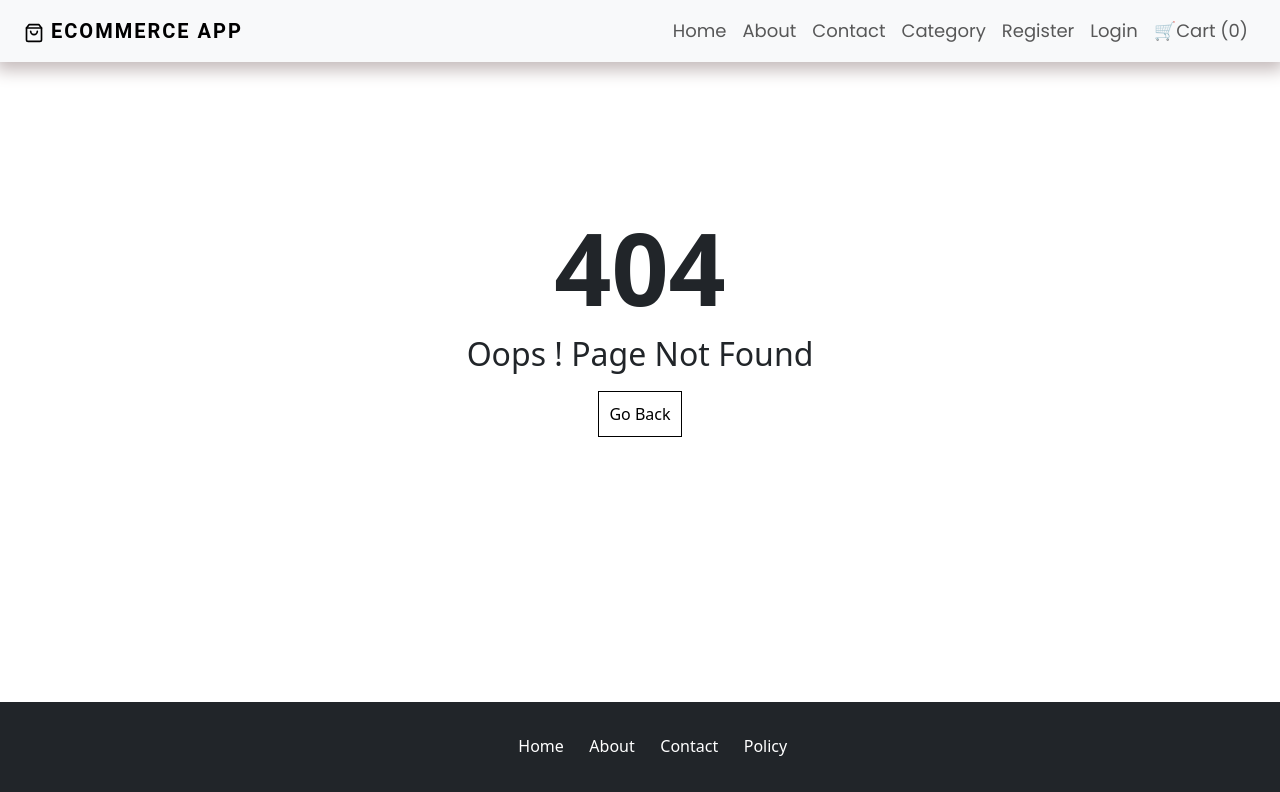
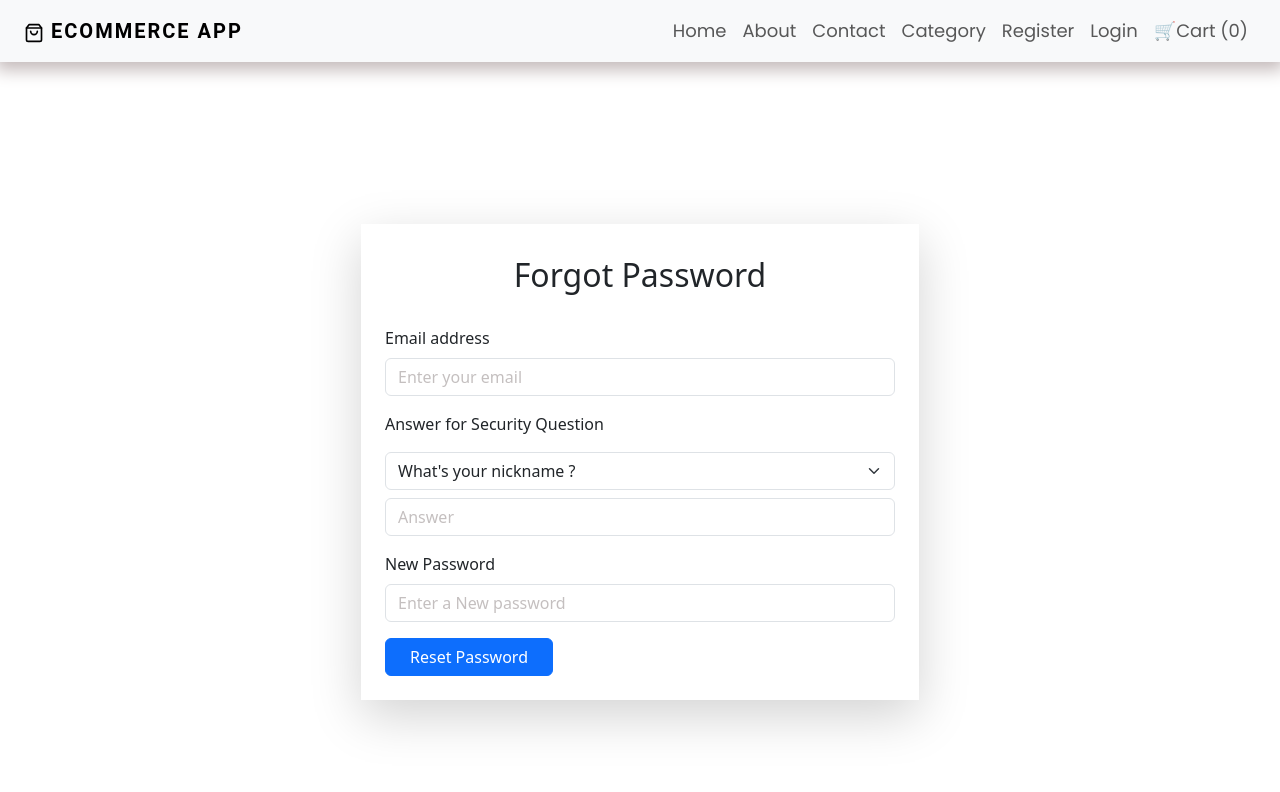
Before and after one commit to imyubraz/mern_ecommerce_frontend, a React (Create React App) app: page /forgot-password in a window 1280 px wide. Before the commit this address had no page. Shown: the top 792 px of the page. Built offline with nearby package versions, Linux system fonts and the light colour scheme.

Commit message:
Forgot password using security question implemented by adding backend API and integrated with that, tested and working.

```diff
--- a/src/App.js
+++ b/src/App.js
@@ -8,6 +8,7 @@ import NotFoundPage from './pages/NotFoundPage';
 import Register from './pages/auth/Register';
 import Login from './pages/auth/Login';
 import Logout from './pages/auth/Logout';
+import ForgotPassword from './pages/auth/ForgotPassword';
 import Dashboard from './pages/user/Dashboard';
 import UserRoute from './routes/UserRoute';
 
@@ -25,6 +26,7 @@ function App() {
         <Route path='/policy' element={<Policy />} />
         <Route path='/register' element={<Register />} />
         <Route path='/login' element={<Login />} />
+        <Route path='/forgot-password' element={<ForgotPassword />} />
         <Route path='/logout' element={<Logout />} />
         <Route path='/*' element={<NotFoundPage />} />
       </Routes>
--- /dev/null
+++ b/src/pages/auth/ForgotPassword.js
@@ -0,0 +1,75 @@
+import React, { useState } from 'react'
+import Layout from '../../components/layout/Layout'
+import { toast } from 'react-toastify';
+import axios from 'axios';
+
+
+const ForgotPassword = () => {
+
+    const [email, setEmail] = useState("");
+    const [question, setQuestion] = useState("");
+    const [newPassword, setNewPassword] = useState("");
+
+
+    const handleSubmit = async (e) => {
+        // preventing default submit behaviour
+        e.preventDefault();
+
+        try {
+            const res = await axios.post(`${process.env.REACT_APP_AUTH_API}/forgot-password`, { email, question, newPassword });
+
+            if (res.data.success) {
+
+                toast.success(res.data.message, {
+                    position: "top-center"
+                });
+                // await setTimeout(() => navigate(location.state || "/reset-password"), 2000);
+
+            } else {
+                // console.log("Failed!")
+                toast.error(res.data.error);
+            }
+
+        }
+        catch (error) {
+            // toast.error(`Error : ${error.response.data.message}`);
+            toast.error(`Error : ${error.response.data.error}`);
+        }
+    }
+
+    return (
+        <Layout title="Login | Ecommerce App">
+            <>
+                <div className="container d-flex justify-content-center align-items-center vh-100 flex-column">
+                    <div className="form-wrapper w-50 shadow-lg p-4">
+                        <h2 className='text-center py-2 mb-4'>Forgot Password</h2>
+                        <form onSubmit={handleSubmit} >
+                            <div className="mb-3">
+                                <label htmlFor="emailInput" className="form-label">Email address</label>
+                                <input type="email" className="form-control" id="emailInput" placeholder='Enter your email' value={email} onChange={(e) => setEmail(e.target.value)} required />
+                            </div>
+                            <div className="mb-3">
+                                <label htmlFor="questionInput" className="form-label">Answer for Security Question</label>
+                                <select className="form-select my-2" aria-label="Default select example">
+                                    <option selected>What's your nickname ?</option>
+                                    <option>What's your pet name?</option>
+                                    <option>What's your first school name?</option>
+                                    <option>What's your elder cousin name?</option>
+                                </select>
+                                <input type="question" className="form-control" id="questionInput" placeholder='Answer' name='question' value={question} onChange={(e) => setQuestion(e.target.value)} reqired />
+                            </div>
+                            <div className="mb-3">
+                                <label htmlFor="passwordInput" className="form-label">New Password</label>
+                                <input type="password" className="form-control" id="passwordInput" placeholder='Enter a New password' value={newPassword} onChange={(e) => setNewPassword(e.target.value)} required />
+                            </div>
+                            <button type="submit" className="btn btn-primary px-4">Reset Password</button>
+                        </form>
+                    </div>
+
+                </div>
+            </>
+        </Layout>
+    )
+}
+
+export default ForgotPassword
--- a/src/pages/auth/Login.js
+++ b/src/pages/auth/Login.js
@@ -1,6 +1,6 @@
 import React, { useState } from 'react'
 import Layout from '../../components/layout/Layout'
-import { useNavigate, useLocation } from 'react-router-dom';
+import { useNavigate, useLocation, Link } from 'react-router-dom';
 import { useAuth } from '../../contexts/auth';
 
 // Toastify
@@ -70,6 +70,9 @@ const Login = () => {
                                 <label htmlFor="passwordInput" className="form-label">Password</label>
                                 <input type="password" className="form-control" id="passwordInput" placeholder='Enter your password' value={password} onChange={(e) => setPassword(e.target.value)} required />
                             </div>
+                            <div className='text-end'>
+                                <Link className='text-decoration-none' to="/forgot-password">Forgot Password?</Link>
+                            </div>
                             <button type="submit" className="btn btn-primary px-4">Login</button>
                         </form>
                     </div>
--- a/src/pages/auth/Register.js
+++ b/src/pages/auth/Register.js
@@ -17,13 +17,14 @@ const Register = () => {
     const [phone, setPhone] = useState("");
     const [password, setPassword] = useState("");
     const [address, setAddress] = useState("");
+    const [question, setQuestion] = useState("");
 
     const navigate = useNavigate();
 
     const handleSubmit = async (e) => {
         // preventing default submit behaviour
         e.preventDefault();
-        console.log(name, username, email, phone, password, address);
+        console.log(name, username, email, phone, password, address, question);
 
         try {
 
@@ -41,7 +42,7 @@ const Register = () => {
             );
             */
 
-            const res = await axios.post(`${process.env.REACT_APP_AUTH_API}/register`, { name, username, email, phone, password, address });
+            const res = await axios.post(`${process.env.REACT_APP_AUTH_API}/register`, { name, username, email, phone, password, address, question });
 
             if (res.data.success) {
                 // console.log("Success!")
@@ -68,7 +69,7 @@ const Register = () => {
     return (
         <Layout title="Register | Ecommerce App" >
             <>
-                <div className="container d-flex justify-content-center align-items-center vh-100 flex-column">
+                <div className="container d-flex justify-content-center align-items-center min-vh-100 flex-column my-4">
                     <div className="form-wrapper w-50 shadow-lg p-4">
                         <h2 className='text-center py-2 mb-4'>Register</h2>
                         <form onSubmit={handleSubmit}>
@@ -97,6 +98,16 @@ const Register = () => {
                                 <label htmlFor="addressInput" className="form-label">Address</label>
                                 <input type="address" className="form-control" id="addressInput" placeholder='Kathmandu, Nepal' value={address} onChange={(e) => setAddress(e.target.value)} required />
                             </div>
+                            <div className="mb-3">
+                                <label htmlFor="questionInput" className="form-label">Security Question</label>
+                                <select className="form-select my-2" aria-label="Default select example">
+                                    <option selected>What's your nickname ?</option>
+                                    <option>What's your pet name?</option>
+                                    <option>What's your first school name?</option>
+                                    <option>What's your elder cousin name?</option>
+                                </select>
+                                <input type="question" className="form-control" id="questionInput" placeholder='Answer' name='question' value={question} onChange={(e) => setQuestion(e.target.value)} required />
+                            </div>
                             <button type="submit" className="btn btn-primary px-4">Register</button>
                         </form>
                     </div>
```
